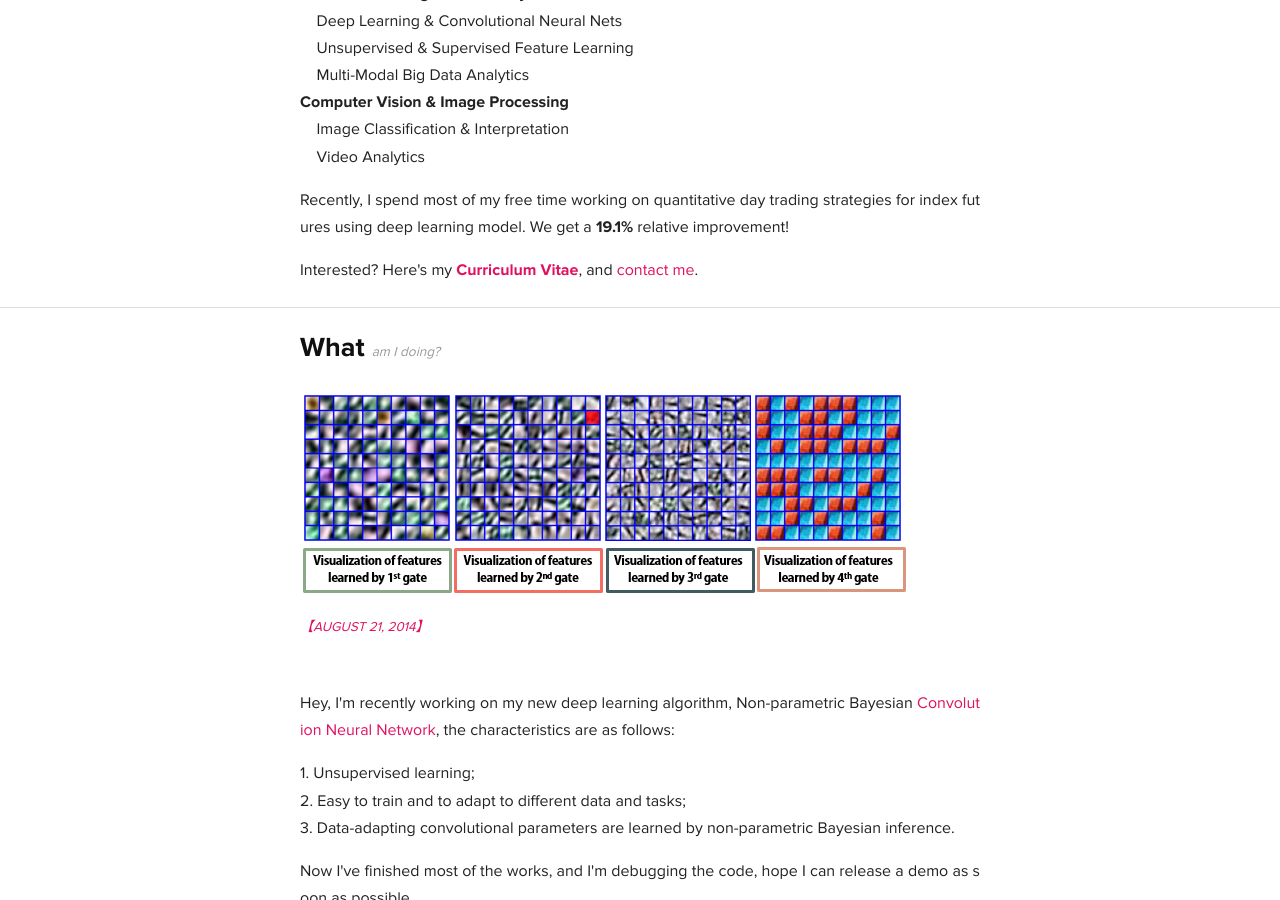
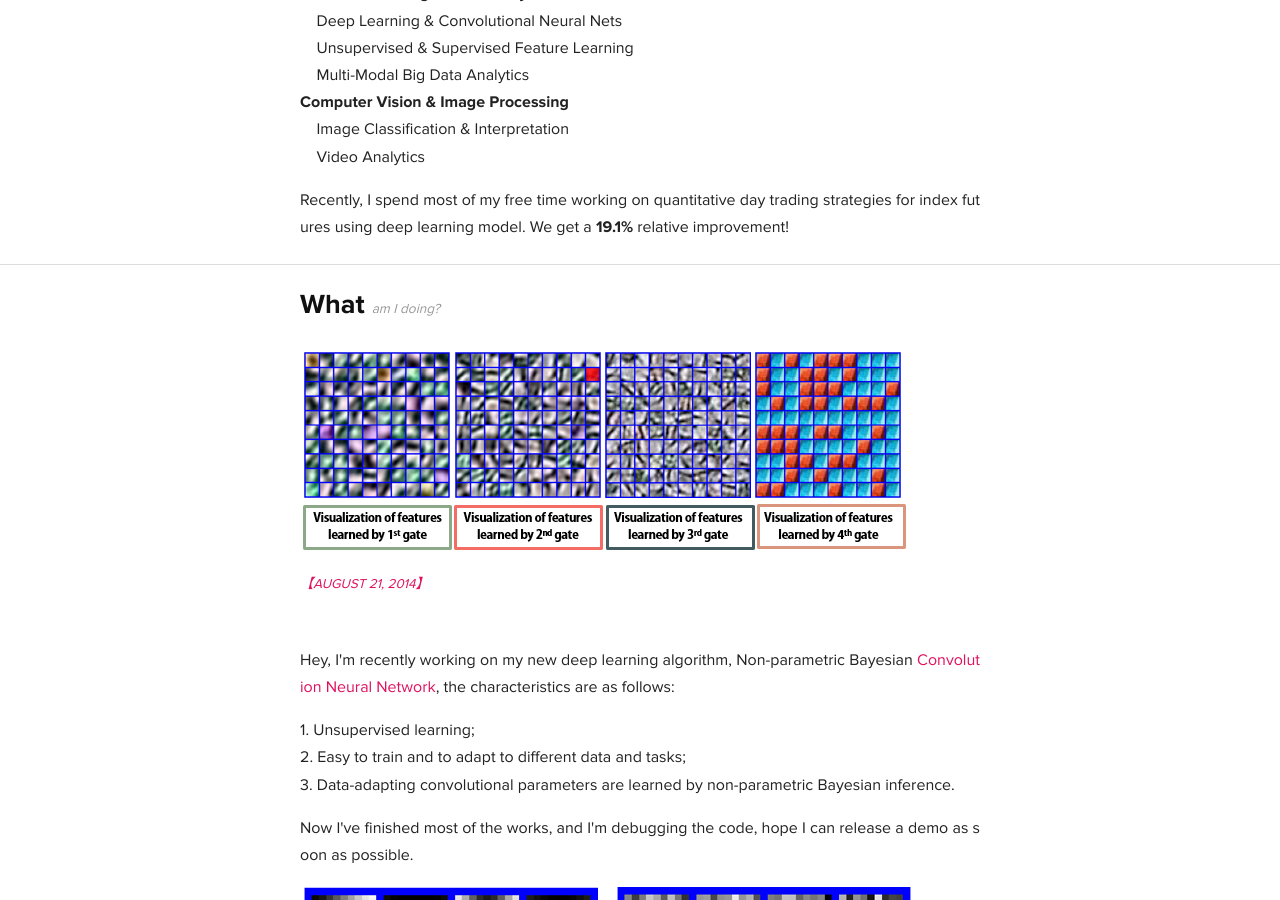
Before and after one commit to Raphael-Mou/raphael-mou.github.com, a Jekyll site: the page built from index.html, in a window 1280 px wide and 900 px high, scrolled down 352 px. Built offline with Jekyll 4.4.1, drawn with Linux system fonts in a browser that asks for light colours; Markdown is read by kramdown in place of the engine named in the settings.

Commit message:
update_9-21_15-57

```diff
--- a/index.html
+++ b/index.html
@@ -43,10 +43,6 @@ description: My name is Lichao Mou. Since 2012, I have been studying for my mast
 	Recently, I spend most of my free time working on quantitative day trading strategies for index futures using deep learning model. We get a <strong>19.1%</strong> relative improvement!
   </p>
 
-  <p>
-   Interested? Here's my <a href="Lichao_temp.pdf"><strong>Curriculum Vitae</strong></a>,
-    and <a href="/contact">contact me</a>.
-  </p>
 
 </section>
 
```
Also changed, not shown: 1 other file.
